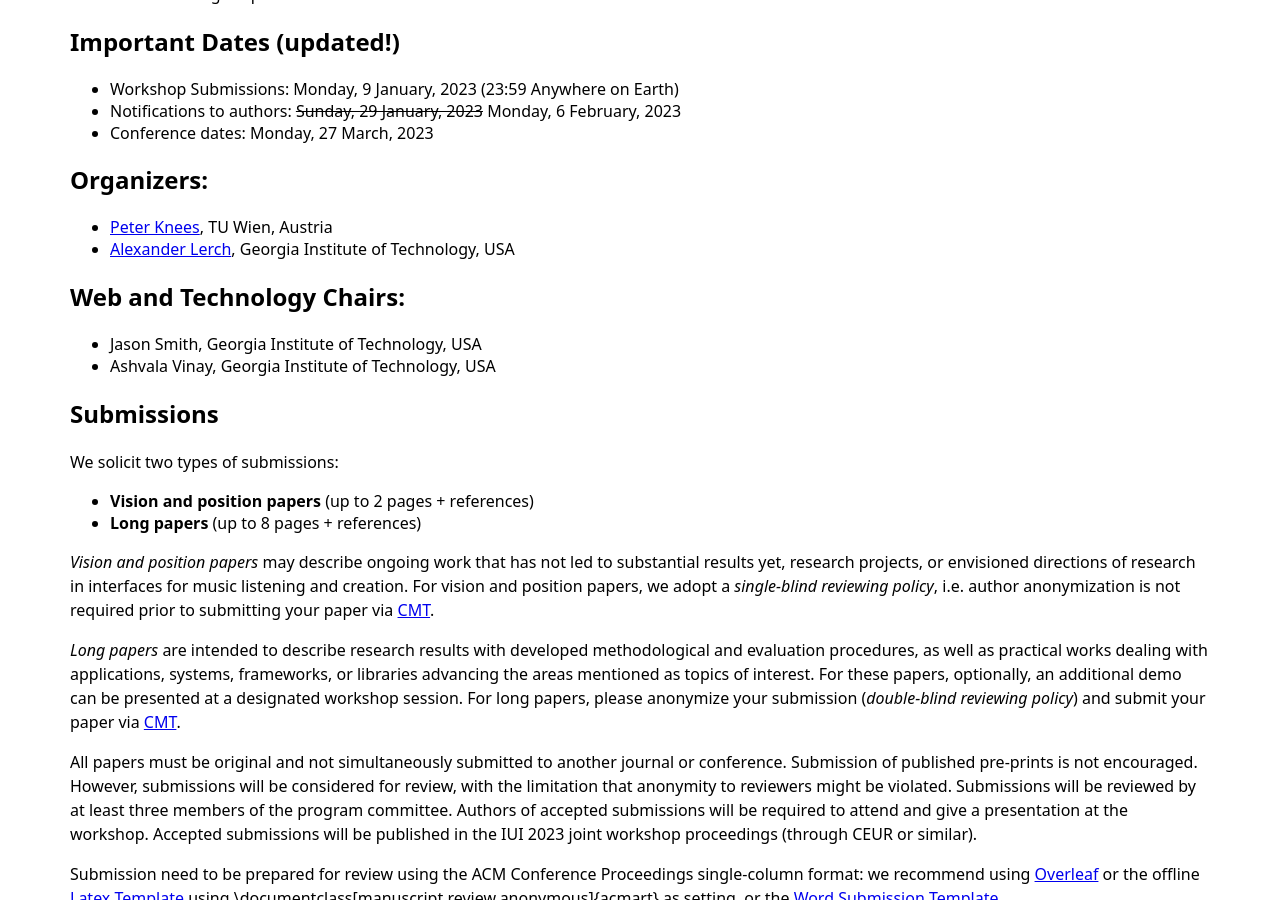
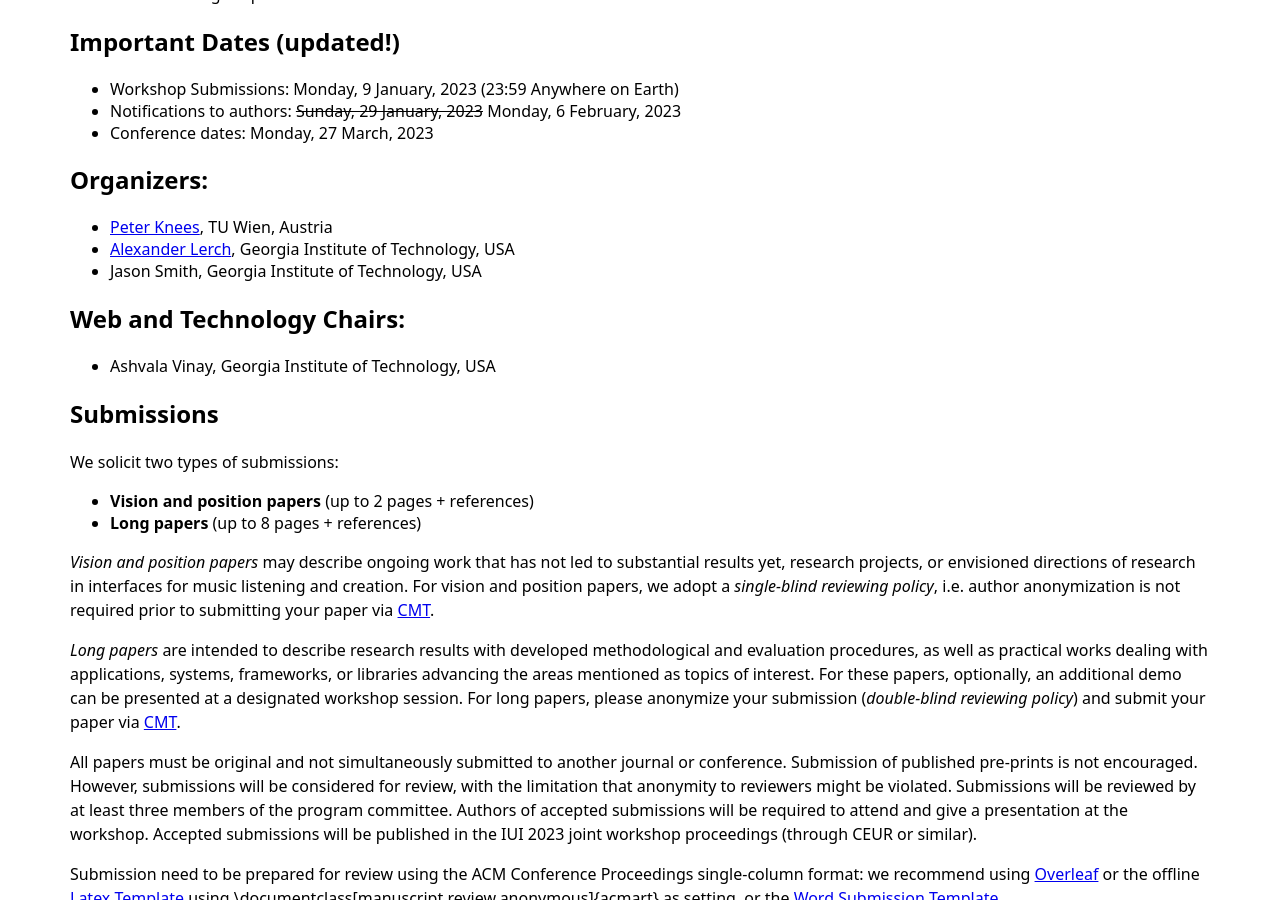
Before and after one commit to milc2023/milc2023.github.io, a Jekyll site: the page built from index.markdown, in a window 1280 px wide and 900 px high, scrolled down 1136 px. Built offline with Jekyll 4.4.1, drawn with Linux system fonts in a browser that asks for light colours.

```diff
--- a/index.markdown
+++ b/index.markdown
@@ -34,9 +34,9 @@ Topics of interest include, but are not limited to:
 ## Organizers:
 - [Peter Knees](https://www.ifs.tuwien.ac.at/~knees/), TU Wien, Austria
 - [Alexander Lerch](https://music.gatech.edu/alexander-lerch), Georgia Institute of Technology, USA
+- Jason Smith, Georgia Institute of Technology, USA
 
 ## Web and Technology Chairs:
-- Jason Smith, Georgia Institute of Technology, USA
 - Ashvala Vinay, Georgia Institute of Technology, USA
 
 
```
